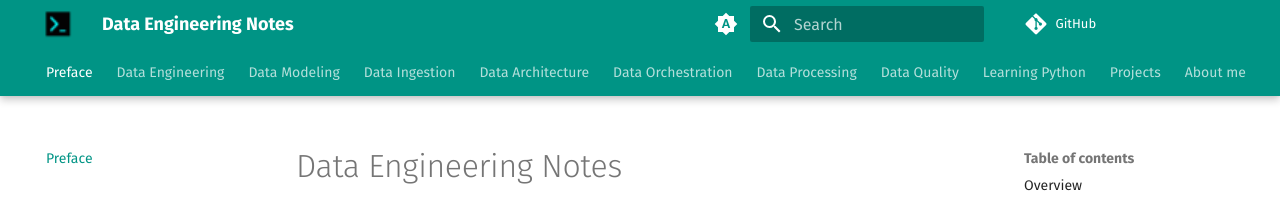
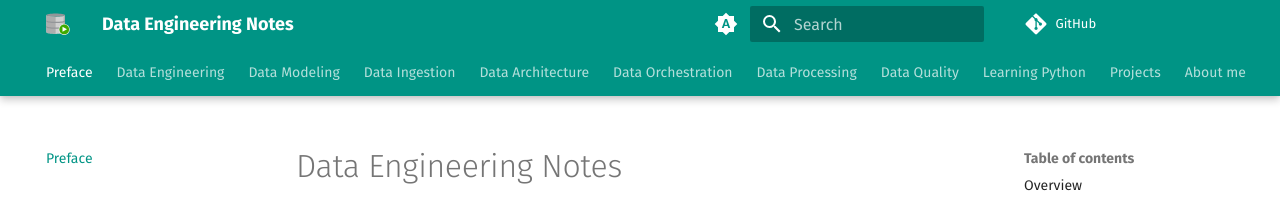
Before and after one commit to karlchris/data-engineering, an MkDocs documentation site: the page built from docs/index.md, in a window 1280 px wide. Shown: the top 201 px of the page. Built offline with MkDocs 1.6.1 and Material for MkDocs 9.7.7, drawn with Linux system fonts in a browser that asks for light colours; emoji names are drawn with the system emoji font; comment, search, counter and statistics services are not loaded.

Commit message:
change logo

```diff
--- a/mkdocs.yml
+++ b/mkdocs.yml
@@ -9,8 +9,8 @@ repo_url: https://github.com/karlchris/data-engineering
 theme:
   name: material
 
-  favicon: assets/img/code.ico
-  logo: assets/img/code.ico
+  favicon: assets/img/sqldeveloper-original.svg
+  logo: assets/img/sqldeveloper-original.svg
 
   icon:
     annotation: material/plus-circle
```
Also changed, not shown: docs/assets/img/code.ico (deleted), docs/assets/img/sqldeveloper-original.svg (added), 1 other file.
